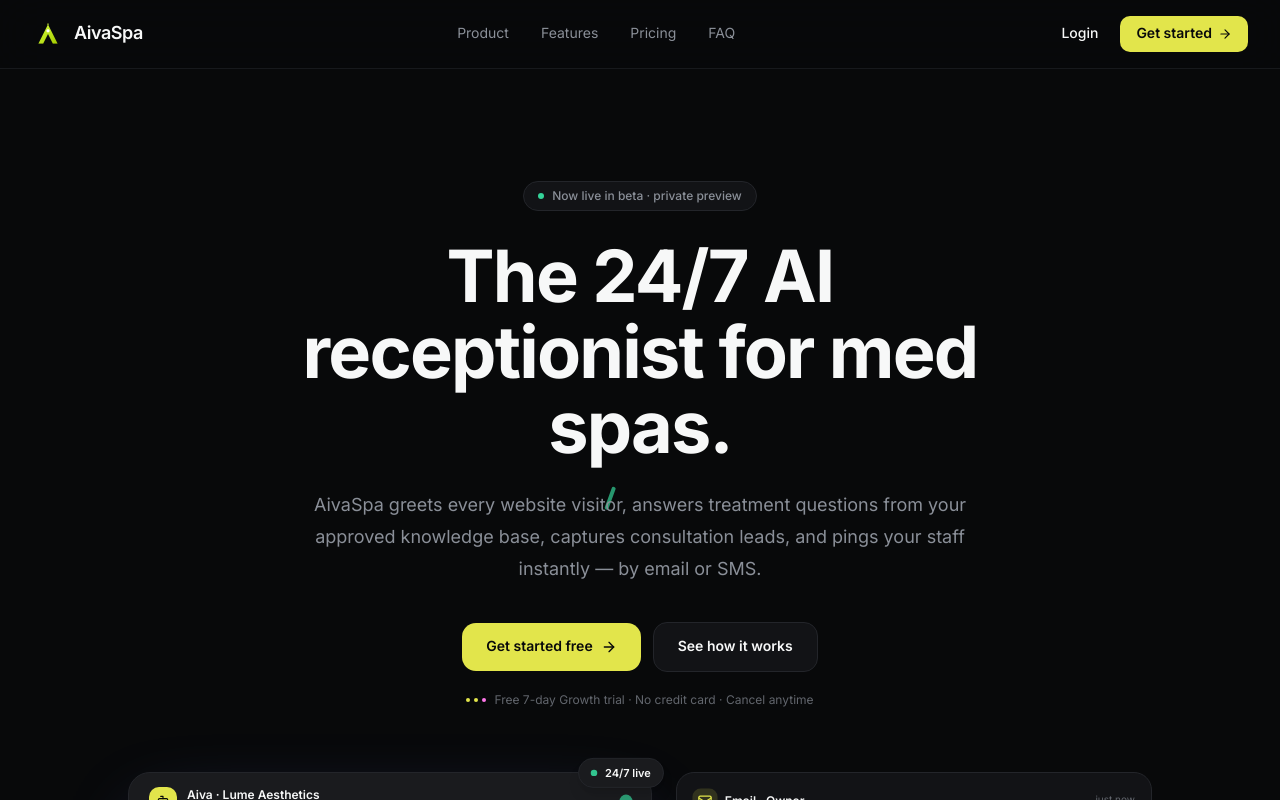
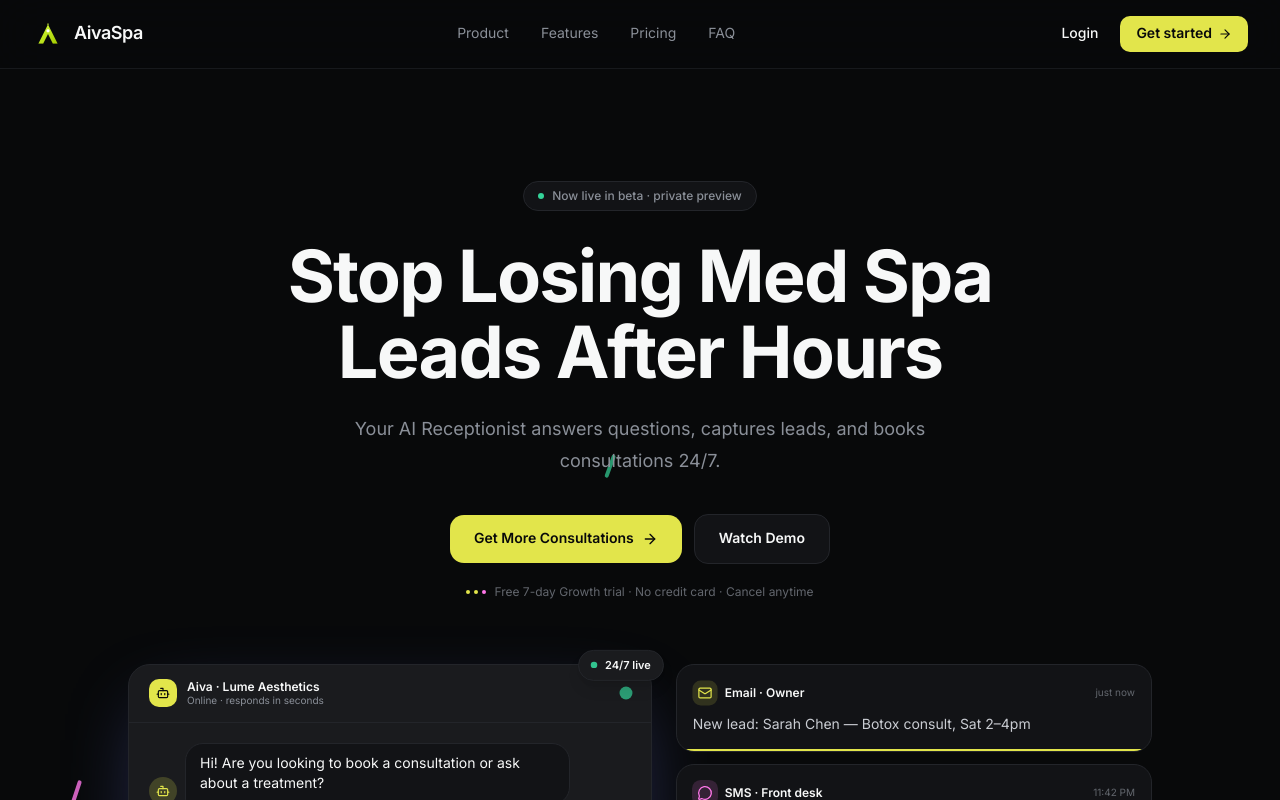
Before and after one commit to Wasaysnowdrop/Aiva-Spa, a Next.js app: page / in a window 1280 px wide. Shown: the top 800 px of the page. Built offline with nearby package versions, Linux system fonts and the light colour scheme; no server answers.

Commit message:
Update hero with conversion-focused hooks and CTAs

```diff
--- a/app/page.tsx
+++ b/app/page.tsx
@@ -267,12 +267,12 @@
             </Reveal>
             <Reveal>
               <h1 className="mt-7 text-5xl font-bold leading-[1.05] tracking-tight text-[#F7F8F8] md:text-6xl lg:text-7xl">
-                The 24/7 AI receptionist for med spas.
+                Stop Losing Med Spa Leads After Hours
               </h1>
             </Reveal>
             <Reveal>
               <p className="mx-auto mt-6 max-w-2xl text-lg leading-8 text-[#8A8F98]">
-                AivaSpa greets every website visitor, answers treatment questions from your approved knowledge base, captures consultation leads, and pings your staff instantly — by email or SMS.
+                Your AI Receptionist answers questions, captures leads, and books consultations 24/7.
               </p>
             </Reveal>
             <Reveal>
@@ -281,14 +281,14 @@
                   href="/signup"
                   className="inline-flex w-full items-center justify-center gap-2 rounded-xl bg-[#E2E54B] px-6 py-3.5 text-sm font-semibold text-[#08090A] transition hover:bg-[#E2E54B]/90 sm:w-auto"
                 >
-                  Get started free
+                  Get More Consultations
                   <ArrowRight className="size-4" />
                 </a>
                 <a
                   href="#how-it-works"
                   className="inline-flex w-full items-center justify-center gap-2 rounded-xl border border-[#23252A] bg-[#121316] px-6 py-3.5 text-sm font-semibold text-[#F7F8F8] transition hover:bg-[#1A1B1E] sm:w-auto"
                 >
-                  See how it works
+                  Watch Demo
                 </a>
               </div>
             </Reveal>
```
